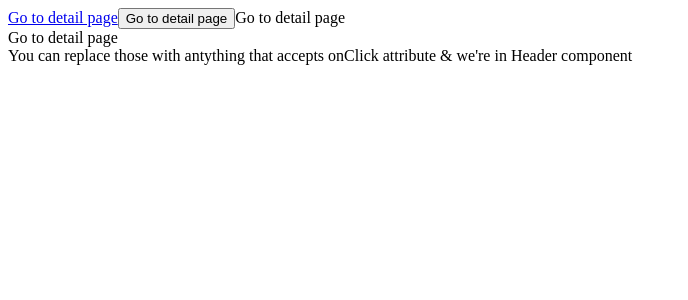
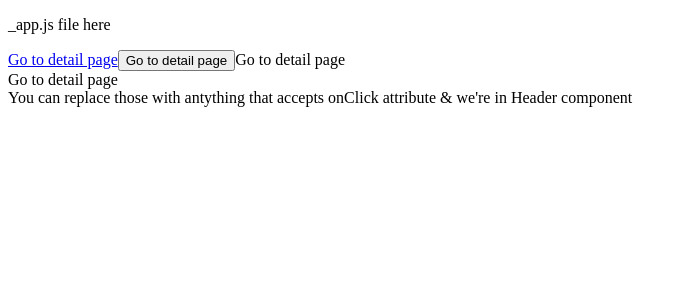
Before and after one commit to SolderingKnowledge/react_next, a Next.js app: page / in a window 1280 px wide. Shown: the top 300 px of the page, without its empty margins (0-688 px from the left). Built offline with nearby package versions, Linux system fonts and the light colour scheme.

Commit message:
work with underscore app js file

```diff
--- /dev/null
+++ b/pages/_app.js
@@ -0,0 +1,29 @@
+import React from 'react'
+import App, {Container} from 'next/app'
+
+class MyApp extends App {
+  // Only uncomment this method if you have blocking data requirements for
+  // every single page in your application. This disables the ability to
+  // perform automatic static optimization, causing every page in your app to
+  // be server-side rendered.
+  //
+  // static async getInitialProps(appContext) {
+  //   // calls page's `getInitialProps` and fills `appProps.pageProps`
+  //   const appProps = await App.getInitialProps(appContext);
+  //
+  //   return { ...appProps }
+  // }
+
+  render() {
+    const { Component, pageProps } = this.props
+    return (
+        <Container>
+            <p>_app.js file here</p>
+            <Component {...pageProps} />
+        </Container>
+        // Warning: the `Container` in `_app` has been deprecated and should be removed. https://err.sh/zeit/next.js/app-container-deprecated
+    )
+  }
+}
+
+export default MyApp
```
Also changed, not shown: 1 other file (tests, documents, lock files or other folders).
